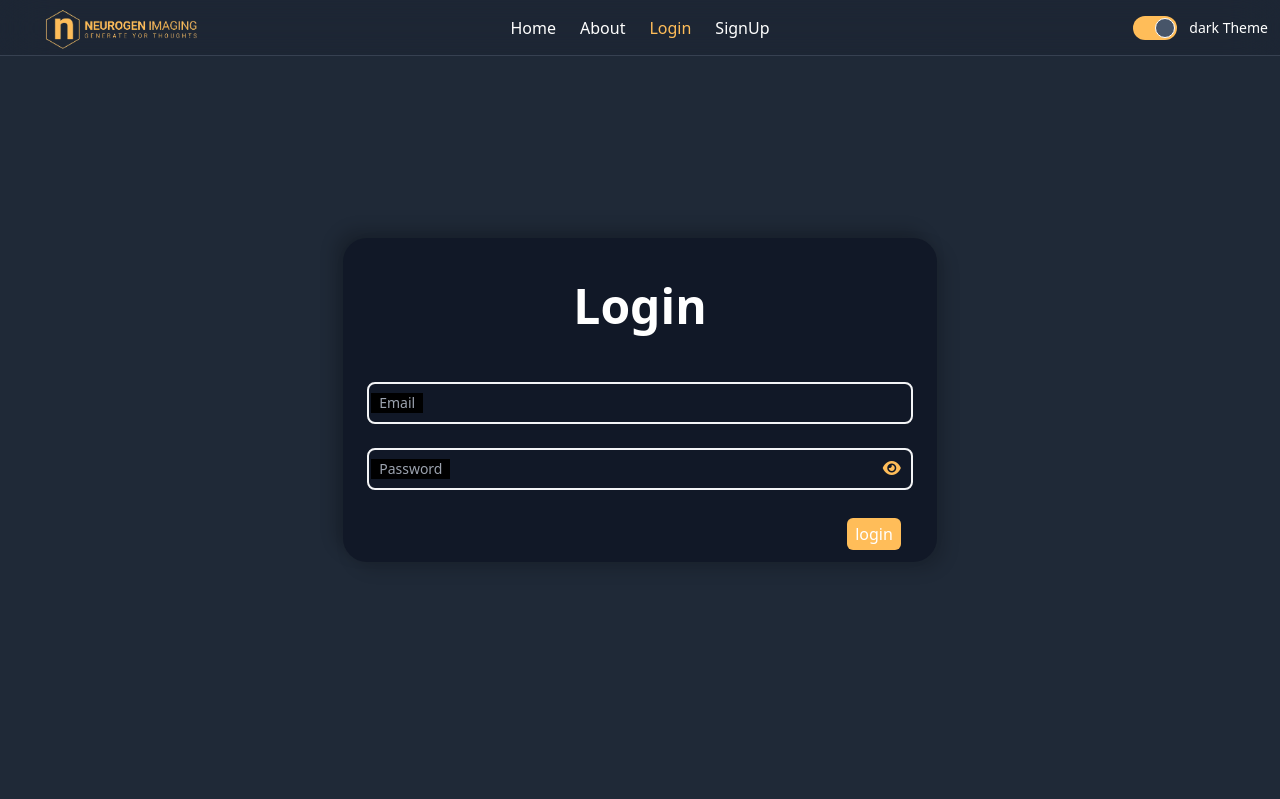
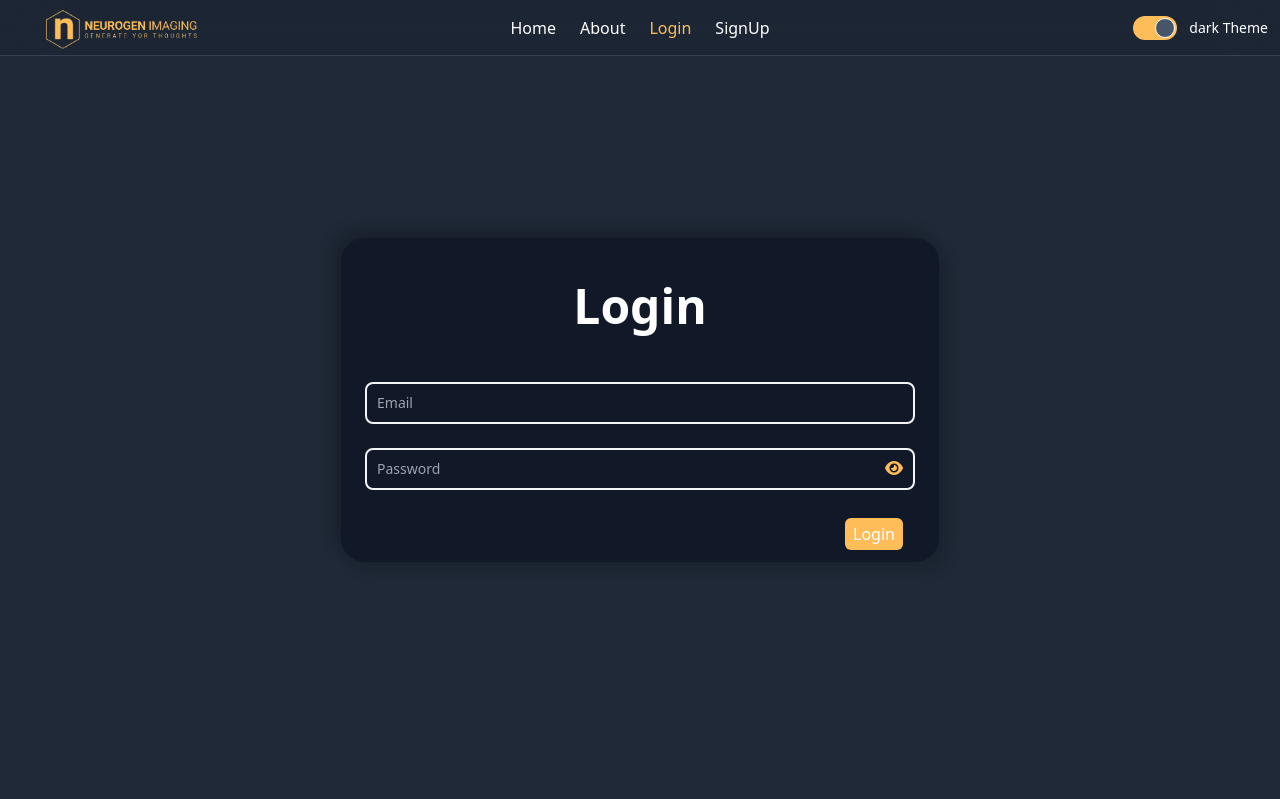
Before and after one commit to vaibhavbagekari/neurogen-imaging-frontend, a React (Create React App) app: page /login in a window 1280 px wide. Shown: the top 799 px of the page. Built offline with nearby package versions, Linux system fonts and the light colour scheme; some icons are missing.

Commit message:
intermediate commit

```diff
--- a/src/Common/index.js
+++ b/src/Common/index.js
@@ -1,2 +1,2 @@
 export {default as TypingText} from './TypingText';
-export {default as TypingForwordText} from './TypingForwordText'
+export {default as TypingForwordText} from './TypingForwordText';
--- a/src/Components/Public/Login.js
+++ b/src/Components/Public/Login.js
@@ -1,42 +1,104 @@
-import React, { useState } from 'react'
+import React, { useState, useContext } from "react";
+import { useNavigate } from "react-router-dom";
+import { UserContext } from "../../Context";
 
 function Login() {
   const [isVisible, setIsVisible] = useState(false);
+  const [email, setEmail] = useState("");
+  const [password, setPassword] = useState("");
+  const [error, setError] = useState("");
+
+  const { login } = useContext(UserContext); // Access login function from context
+  const navigate = useNavigate();
+
+  const handleLogin = (e) => {
+    e.preventDefault();
+    // Simulating authentication (Replace this with real authentication logic)
+    if (email === "test@example.com" && password === "password123") {
+      const user = { email: email, password: password }; // You might include other user info like name, role, etc.
+      login(user); // Call login from UserContext
+      navigate("/home"); // Redirect to home page after login
+    } else {
+      setError("Invalid email or password");
+    }
+  };
 
   const floatingInputCss = {
-    input: "block px-2.5 pb-1.5 pt-3 w-full text-sm text-gray-300 bg-transparent rounded-lg border-1 border-gray-400 appearance-none dark:text-white dark:border-gray-100 border-2 dark:focus:border-primary-light focus:outline-none focus:ring-0 focus:border-primary-light peer",
-    label: "absolute text-sm text-gray-500 dark:text-gray-400 duration-300 transform -translate-y-3 scale-75 top-1 z-10 origin-[0] bg-white dark:bg-black px-2 peer-focus:px-2 peer-focus:text-primary-light peer-focus:dark:text-primary-light peer-placeholder-shown:scale-100 peer-placeholder-shown:-translate-y-1/2 peer-placeholder-shown:top-1/2 peer-focus:top-1 peer-focus:scale-75 peer-focus:-translate-y-3 start-1 rtl:peer-focus:translate-x-1/4 rtl:peer-focus:left-auto"
-  }
+    input:
+      "block px-2.5 pb-1.5 pt-3 w-full text-sm text-gray-300 bg-transparent rounded-lg border-1 border-gray-400 appearance-none dark:text-white dark:border-gray-100 border-2 dark:focus:border-primary-light focus:outline-none focus:ring-0 focus:border-primary-light peer",
+    label:
+      "absolute text-sm text-black dark:text-gray-400 duration-300 transform -translate-y-3 scale-75 top-1 z-10 origin-[0] bg-white dark:bg-gray-900 px-2 peer-focus:px-2 peer-focus:text-primary-light peer-focus:dark:text-primary-light peer-placeholder-shown:scale-100 peer-placeholder-shown:-translate-y-1/2 peer-placeholder-shown:top-1/2 peer-focus:top-1 peer-focus:scale-75 peer-focus:-translate-y-3 start-1 rtl:peer-focus:translate-x-1/4 rtl:peer-focus:left-auto",
+  };
 
   const toggleType = () => {
     setIsVisible(!isVisible);
-  }
+  };
+
+  const handleChange = (e) => {
+    if (e.target.name === "email") {
+      setEmail(e.target.value);
+    } else if (e.target.name === "password") {
+      setPassword(e.target.value);
+    }
+  };
 
   return (
-    <div className='text-black dark:text-white w-full h-[100vh] flex felx-col justify-center'>
-      <div className='flex flex-col justify-center items-center h-max self-center text-center px-6  my-6 shadow-neumorphism bg-white dark:bg-gray-900 dark:shadow-neumorphismDark rounded-3xl'>
-        <h1 className=' font-bold text-2xl my-9 md:text-5xl min-w-full m-1 p-2'>
+    <div className="text-black dark:text-white w-full h-[100vh] flex flex-col justify-center">
+      <div className="flex flex-col justify-center items-center h-max self-center text-center px-6 my-6 shadow-neumorphism bg-white dark:bg-gray-900 dark:shadow-neumorphismDark rounded-3xl">
+        <h1 className="font-bold text-2xl my-9 md:text-5xl min-w-full m-1 p-2">
           Login
         </h1>
-        <form className='flex flex-wrap x-full gap-2 justify-between'>
+
+        <form
+          onSubmit={handleLogin}
+          className="flex flex-wrap w-full gap-2 justify-between"
+        >
           <div className="relative w-full my-2">
-            <input type="email" name="email" className={floatingInputCss.input} placeholder=" " />
-            <label for="email" className={floatingInputCss.label}>Email</label>
+            <input
+              type="email"
+              name="email"
+              onChange={handleChange}
+              className={floatingInputCss.input}
+              placeholder=" "
+              required
+            />
+            <label htmlFor="email" className={floatingInputCss.label}>
+              Email
+            </label>
           </div>
+
           <div className="relative w-full my-2">
-            <input type={isVisible?"text":"password"} name="password" className={floatingInputCss.input} placeholder=" " />
-            <label for="password" className={floatingInputCss.label}>Password</label>
-            <div className='absolute right-3 top-2' onClick={toggleType}>
-              {isVisible?<i class="fa-solid fa-eye-slash text-primary-light"></i>:<i className="fa-solid fa-eye text-primary-light"></i>}
+            <input
+              type={isVisible ? "text" : "password"}
+              name="password"
+              onChange={handleChange}
+              className={floatingInputCss.input}
+              placeholder=" "
+              required
+            />
+            <label htmlFor="password" className={floatingInputCss.label}>
+              Password
+            </label>
+            <div className="absolute right-3 top-2" onClick={toggleType}>
+              {isVisible ? (
+                <i className="fa-solid fa-eye-slash text-primary-light"></i>
+              ) : (
+                <i className="fa-solid fa-eye text-primary-light"></i>
+              )}
             </div>
           </div>
-          <div className='flex justify-end w-full m-2 p-1'>
-            <input type="submit" value={"login"} className='px-2 py-1 rounded-md bg-primary-light' />
+
+          <div className="flex justify-end w-full m-2 p-1">
+            <input
+              type="submit"
+              value="Login"
+              className="px-2 py-1 rounded-md bg-primary-light cursor-pointer"
+            />
           </div>
         </form>
       </div>
     </div>
-  )
+  );
 }
 
-export default Login
+export default Login;
--- a/src/Components/Public/Signup.js
+++ b/src/Components/Public/Signup.js
@@ -20,11 +20,11 @@ function Signup() {
                     <form className='flex flex-wrap x-full md:w-[70%]  gap-2 justify-between '>
                         <div className="relative w-full md:w-[49%] my-2">
                             <input type="text" name="Firstname" className={floatingInputCss.input} placeholder=" " />
-                            <label for="Firstname" className={floatingInputCss.label}>First Name</label>
+                            <label htmlFor="Firstname" className={floatingInputCss.label}>First Name</label>
                         </div>
                         <div className="relative w-full md:w-[49%] my-2">
                             <input type="text" name="Lastname" className={floatingInputCss.input} placeholder=" " />
-                            <label for="Lastname" className={floatingInputCss.label}>Last Name</label>
+                            <label htmlFor="Lastname" className={floatingInputCss.label}>Last Name</label>
                         </div>
                         <div className="relative w-full">
                             <h2 className='flex justify-start mb-2'>Country/Region</h2>
@@ -40,22 +40,22 @@ function Signup() {
 
                         <div className="relative w-full my-2">
                             <input type="date" name="birthday" className={floatingInputCss.input} placeholder="" />
-                            <label for="bithday" className={floatingInputCss.label}>Birtday</label>
+                            <label htmlFor="bithday" className={floatingInputCss.label}>Birtday</label>
                         </div>
                         <div className="relative w-full my-2">
                             <input type="email" name="email" className={floatingInputCss.input} placeholder=" " />
-                            <label for="email" className={floatingInputCss.label}>Email</label>
+                            <label htmlFor="email" className={floatingInputCss.label}>Email</label>
                         </div>
 
                         <h2 className='w-full text-left'> This will be your new neurogen Accounte</h2>
 
                         <div className="relative w-full md:w-[49%] my-2">
                             <input type="password" name="password" className={floatingInputCss.input} placeholder=" " />
-                            <label for="password" className={floatingInputCss.label}>Password</label>
+                            <label htmlFor="password" autoCapitalize='false' className={floatingInputCss.label}>Password</label>
                         </div>
                         <div className="relative w-full md:w-[49%] my-2">
                             <input type="password" name="confirmPassword" className={floatingInputCss.input} placeholder=" " />
-                            <label for="confirmPassword" className={floatingInputCss.label}>Confirm Password</label>
+                            <label htmlFor="confirmPassword" autoCapitalize='false' className={floatingInputCss.label}>Confirm Password</label>
                         </div>
                         <div className=''>
                             verify with :
--- /dev/null
+++ b/src/Context/UserContext.js
@@ -0,0 +1,34 @@
+import React, { useEffect, useState, createContext } from "react";
+import * as Utils from "../Utils";
+
+// Create UserContext
+export const UserContext = createContext();
+const UserContextProvider = ({ children }) => {
+  const [user, setUser]= useState(null)
+
+  const login = (user) => {
+    Utils.setUser(user);
+    setUser(user);
+  };
+
+  const logout = () => {
+    Utils.removeCookie("user");
+    setUser(null);
+  };
+
+  const value = {
+    user,
+    setUser,
+    login,
+    logout,
+  };
+
+  useEffect(() => {
+    const storedUser = Utils.getUser();
+    setUser(storedUser);
+  }, []);
+
+  return <UserContext.Provider value={value}>{children}</UserContext.Provider>;
+};
+
+export default UserContextProvider;
--- /dev/null
+++ b/src/Context/index.js
@@ -0,0 +1,2 @@
+export {default as UserContextProvider } from "./UserContext"
+export {UserContext} from "./UserContext"
--- /dev/null
+++ b/src/ProtectedRouts.js
@@ -0,0 +1,12 @@
+import React, { useContext } from "react";
+import { Navigate } from "react-router-dom";
+import { UserContext } from "./Context";
+import { getUser } from "./Utils";
+
+const ProtectedRoute = ({ component: Component }) => {
+  const user  = getUser(); // Get the current user from context
+
+  return user ? <Component /> : <Navigate to="/login" />; // Redirect to login if no user
+};
+
+export default ProtectedRoute;
--- /dev/null
+++ b/src/Utils/index.js
@@ -0,0 +1 @@
+export { setUser, getUser, removeCookie } from './user';
--- a/src/index.js
+++ b/src/index.js
@@ -8,14 +8,16 @@ import Home from './Components/Public/Home';
 import About from './Components/Public/About';
 import Signup from './Components/Public/Signup';
 import Login from './Components/Public/Login';
+import { UserContextProvider } from './Context';
+import ProtectedRoute from './ProtectedRouts';
 
 const router = createBrowserRouter(
   createRoutesFromElements(
     <>
       <Route path='/' element={<Layout />} >
-      <Route path='/' element={<Navigate to="/home"/>}/>
-        <Route path='home' element={<Home />} />
-        <Route path='about' element={<About />} />
+        <Route path='/' element={<Navigate to="/home" />} />
+        <Route path='home' element={<Home/>} />
+        <Route path='about' element={<ProtectedRoute component={About} />} />
         <Route path='login' element={<Login />} />
       </Route>
       <Route path='/signup' element={<Signup />} />
@@ -26,11 +28,11 @@ const router = createBrowserRouter(
 const root = ReactDOM.createRoot(document.getElementById('root'));
 root.render(
   <React.StrictMode>
-    <RouterProvider router={router} />
+    <UserContextProvider>
+      <RouterProvider router={router} />
+    </UserContextProvider>
   </React.StrictMode>
 );
 
-// If you want to start measuring performance in your app, pass a function
-// to log results (for example: reportWebVitals(console.log))
-// or send to an analytics endpoint. Learn more: https://bit.ly/CRA-vitals
+
 reportWebVitals();
```
Also changed, not shown: src/Components/Header.js (+3 -8 lines), src/Utils/user.js (added, +48 -0 lines), src/Context/UserContexr.js (deleted).
